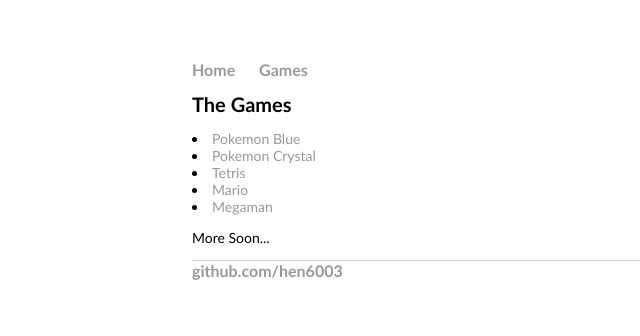
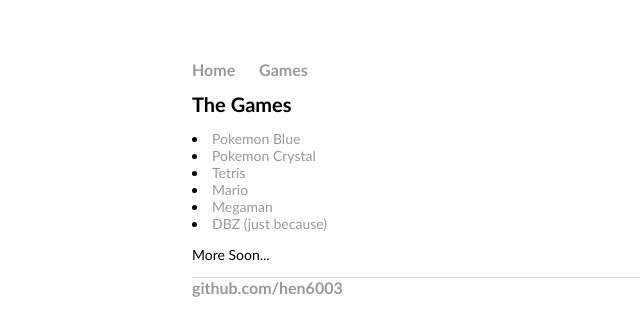
Before and after one commit to hen6003/hen6003.github.io, a Jekyll site: the page built from games/index.html, in a window 1280 px wide. Shown: the top 336 px of the page, without its empty margins (0-640 px from the left). Built offline with Jekyll 4.4.1, drawn with Linux system fonts in a browser that asks for light colours.

Commit message:
Update index.html

```diff
--- a/games/index.html
+++ b/games/index.html
@@ -9,5 +9,6 @@ title: Games
 	<li><a href="/games/web2">Tetris</a></li>
 	<li><a href="/games/web3">Mario</a></li>
 	<li><a href="/games/web4">Megaman</a></li>
+	<li><a href="/games/web5">DBZ (just because)</a></li>
 	<p>More Soon...</p>
 </div><!-- /.blurb -->
```
